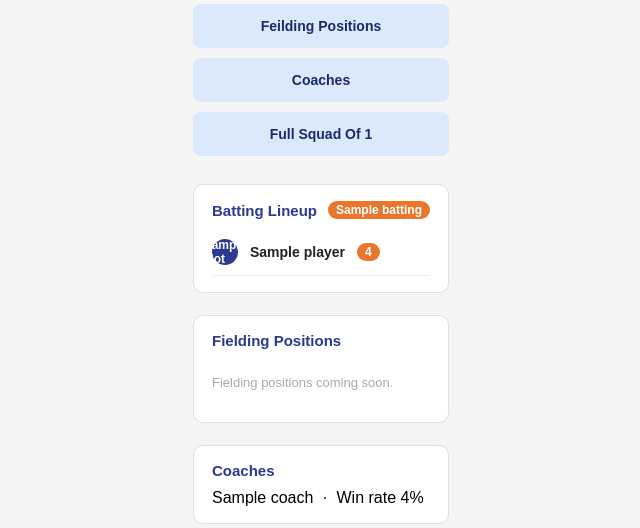
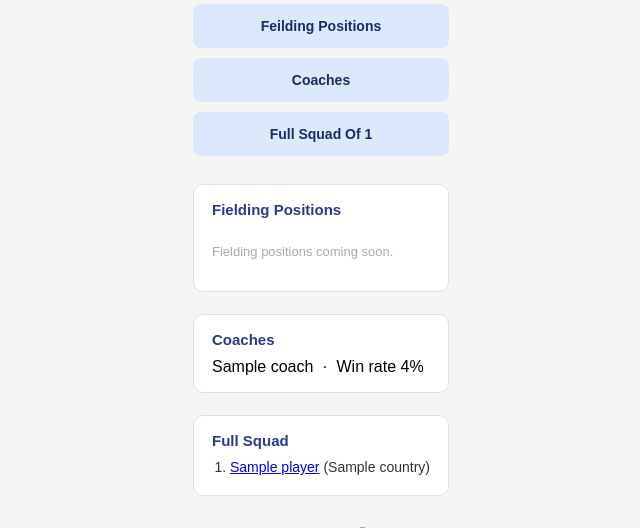
Before and after one commit to H4rm4n08/major_project, a Django app: template my_app/templates/my_app/squad_detail.html in a window 1280 px wide. Shown: the part 364-892 px from the top of the page, without its empty margins (319-959 px from the left). Run offline with Django 3.2, Linux system fonts and the light colour scheme; the template is opened without the code that fills it: most values are stand-ins (such as "Sample title", 1, 10 or a date in 2020).

Commit message:
Split Batting Lineup out into its own dedicated page
Mirrors the Bowling Lineup page: separate route with its own Overall
Batting Rating banner and the 11 numbered slots, rather than living inline
on the squad detail page. The squad detail page now only shows the overall
team rating and links out to both lineup pages, plus the remaining
fielding/coaches/full-squad sections.

```diff
--- a/my_app/templates/my_app/squad_detail.html
+++ b/my_app/templates/my_app/squad_detail.html
@@ -20,7 +20,7 @@
   <h2 class="squad-aspects-title">Team Aspects</h2>
 
   <div class="squad-aspect-list">
-    <a class="squad-aspect-btn" href="#batting-lineup">Batting Lineup</a>
+    <a class="squad-aspect-btn" href="{% url 'my_app:squad_batting_lineup' squad.id %}">Batting Lineup</a>
     <a class="squad-aspect-btn" href="{% url 'my_app:squad_bowling_lineup' squad.id %}">Bowling Lineup</a>
     <a class="squad-aspect-btn" href="#fielding-positions">Feilding Positions</a>
     <a class="squad-aspect-btn" href="#coaches">Coaches</a>
@@ -28,28 +28,6 @@
   </div>
 
   <div class="squad-aspect-sections">
-
-    <div class="squad-aspect-section" id="batting-lineup">
-      <div class="squad-aspect-section-header">
-        <h3 class="squad-aspect-section-title">Batting Lineup</h3>
-        {% if ratings.batting is not None %}<span class="player-rating-badge">{{ ratings.batting }}</span>{% endif %}
-      </div>
-      <ol class="squad-slot-list">
-        {% for row in lineup %}
-          <li class="squad-slot-row">
-            <span class="squad-slot-number">{{ row.slot }}</span>
-            {% if row.squad_player %}
-              <a class="squad-slot-player" href="{% url 'my_app:player_stats' row.squad_player.player.cricapi_id %}">
-                {{ row.squad_player.player.name }}{% if row.squad_player.is_captain %} (C){% endif %}{% if row.squad_player.is_wicketkeeper %} (WK){% endif %}
-              </a>
-              {% if row.squad_player.player.stats.overall_rating %}<span class="player-rating-badge">{{ row.squad_player.player.stats.overall_rating }}</span>{% endif %}
-            {% else %}
-              <a class="squad-slot-empty" href="{% url 'my_app:squad_slot' squad.id row.slot %}">+ Search &amp; add player</a>
-            {% endif %}
-          </li>
-        {% endfor %}
-      </ol>
-    </div>
 
     <div class="squad-aspect-section" id="fielding-positions">
       <h3 class="squad-aspect-section-title">Fielding Positions</h3>
--- a/my_app/templates/my_app/squad_slot.html
+++ b/my_app/templates/my_app/squad_slot.html
@@ -4,7 +4,7 @@
 {% block content %}
 <div class="cric-page">
   <div class="cric-header">
-    <a class="cric-back" href="{% url 'my_app:squad_detail' squad.id %}">&#8592; {{ squad.squad_name }}</a>
+    <a class="cric-back" href="{% url 'my_app:squad_batting_lineup' squad.id %}">&#8592; Batting Lineup</a>
     <h1 class="cric-title">Batting Position {{ slot }}</h1>
   </div>
 
--- a/my_app/urls.py
+++ b/my_app/urls.py
@@ -5,6 +5,7 @@ urlpatterns = [
     path('', views.home_view, name='home'),
     path('squads/create/', views.squad_create_view, name='squad_create'),
     path('squads/<int:squad_id>/', views.squad_detail_view, name='squad_detail'),
+    path('squads/<int:squad_id>/batting/', views.squad_batting_lineup_view, name='squad_batting_lineup'),
     path('squads/<int:squad_id>/slot/<int:slot>/', views.squad_slot_view, name='squad_slot'),
     path('squads/<int:squad_id>/bowling/', views.squad_bowling_lineup_view, name='squad_bowling_lineup'),
     path('squads/<int:squad_id>/bowling/slot/<int:slot>/', views.squad_bowling_slot_view, name='squad_bowling_slot'),
```
Also changed, not shown: my_app/templates/my_app/squad_batting_lineup.html (added, +35 -0 lines), my_app/views.py (+14 -3 lines).
